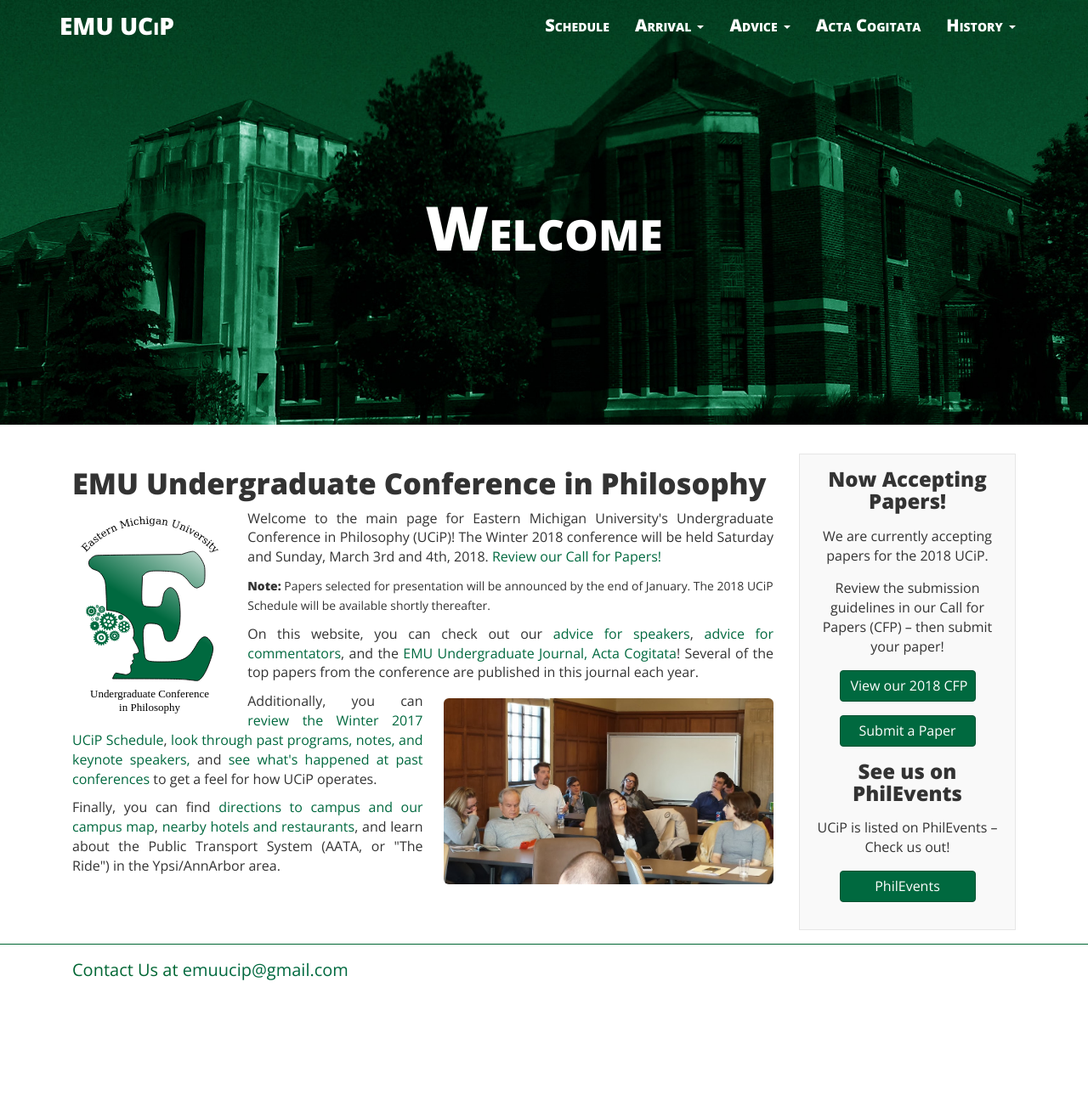
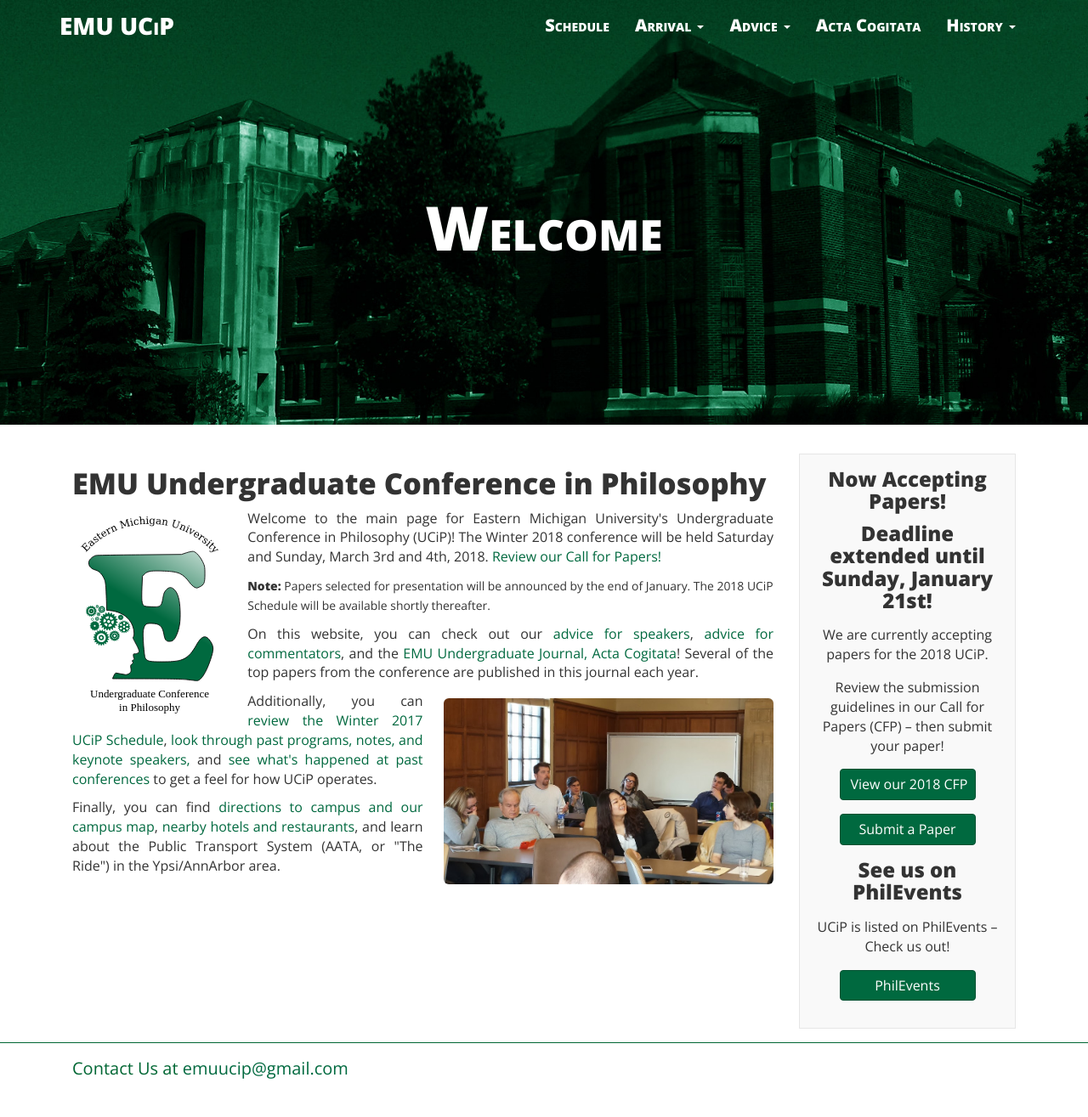
Before and after one commit to ucip/ucip.github.io, a Jekyll site: the page built from index.html, in a window 1280 px wide. Shown: the whole page at 85% size. Built offline with Jekyll 4.4.1, drawn with Linux system fonts in a browser that asks for light colours; nearby versions of some CDN libraries; before the commit the page ends 1199 px from its top, so only the background shows below that.

Commit message:
Added updated deadline and PhilEvents link

```diff
--- a/_includes/box.html
+++ b/_includes/box.html
@@ -2,6 +2,7 @@
 <div class="col-sm-3 col-xs-12 hidden-print">
   <div class="post-list-box announcement">
     <h3 class="text-center post-list-header">Now Accepting Papers!</h3>
+    <h4 class="text-center post-list-header">Deadline extended until Sunday, January 21st!</h4>
     <p class="text-center announcement-text">We are currently accepting papers for the 2018 UCiP.</p>
     <p class="text-center announcement-text">Review the submission guidelines in our Call for Papers (CFP) &ndash; then submit your paper!</p>
     <div class="text-center">
@@ -11,7 +12,7 @@
     <h4 class="text-center post-list-header">See us on PhilEvents</h4>
     <p class="text-center announcement-text">UCiP is listed on PhilEvents &ndash; Check us out!</p>
     <div class="text-center">
-      <a class="btn btn-primary cfp" href="https://philevents.org/event/show/37278" role="button">PhilEvents</a>
+      <a class="btn btn-primary cfp" href="https://philevents.org/event/show/39722" role="button">PhilEvents</a>
     </div>
   </div>
 </div>
```
